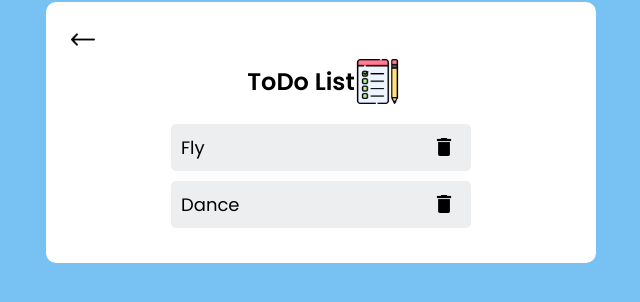
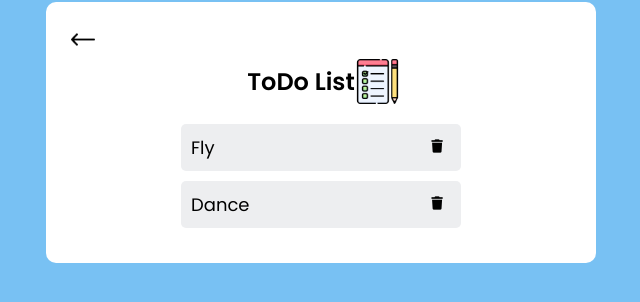
Before and after one commit to Akshatsingh14/To-Do-List, a Django app: page /three in a window 1280 px wide. Shown: the part 268-570 px from the top of the page, without its empty margins (319-959 px from the left). Run offline with Django 5.2, Linux system fonts and the light colour scheme; data comes from the database, SQL or seed files in the repository.

Commit message:
Add files via upload

```diff
--- a/ToDo/app/templates/history.html
+++ b/ToDo/app/templates/history.html
@@ -6,6 +6,7 @@
     <meta name="viewport" content="width=device-width, initial-scale=1.0">
     <title>To-do List</title>
     <link rel="stylesheet" href="{% static 'css/style.css' %}">
+    <link rel="stylesheet" href="https://cdnjs.cloudflare.com/ajax/libs/font-awesome/6.7.2/css/all.min.css" integrity="sha512-Evv84Mr4kqVGRNSgIGL/F/aIDqQb7xQ2vcrdIwxfjThSH8CSR7PBEakCr51Ck+w+/U6swU2Im1vVX0SVk9ABhg==" crossorigin="anonymous" referrerpolicy="no-referrer" />
     <style>
         ul{
             display: flex;
@@ -22,8 +23,16 @@
             background: #edeef0;
             margin-bottom: 10px;
             border-radius: 5px;
-            width: 60%;
+            width: 56%;
             display: flex;
+        }
+
+        .image-container button{
+            margin-right: 8px;
+        }
+
+        .image-container button:hover{
+            color: red;
         }
 
     </style>
@@ -44,7 +53,7 @@
                 <span>{{i.dtask}}</span>
                 <div class="image-container">
                     <button type="submit" style="background: none; border: none; cursor: pointer;">
-                        <img src="{% static 'images/delete.png' %}" alt="Delete" height="18px" width="18px" align="center">
+                        <i id="del" class="fa-solid fa-trash"></i>
                     </button>
                 </div>
             </li>
```
